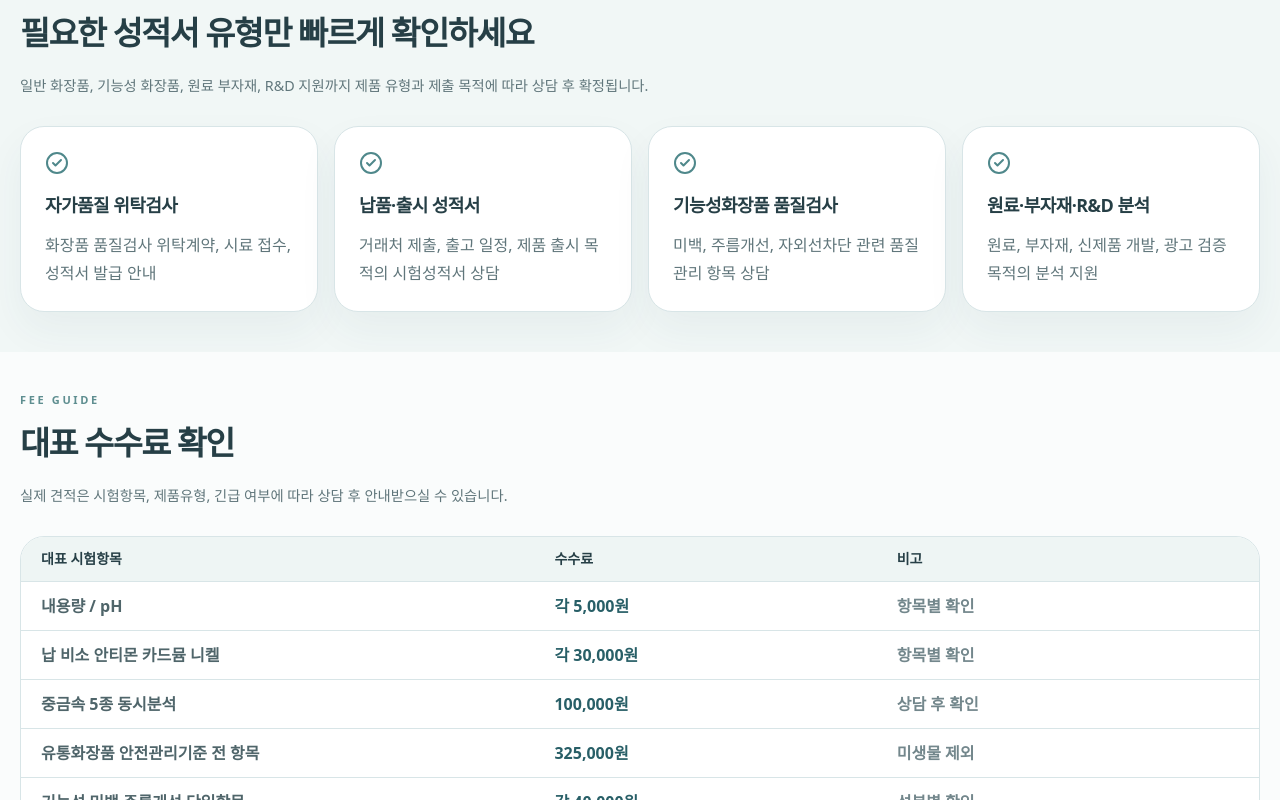
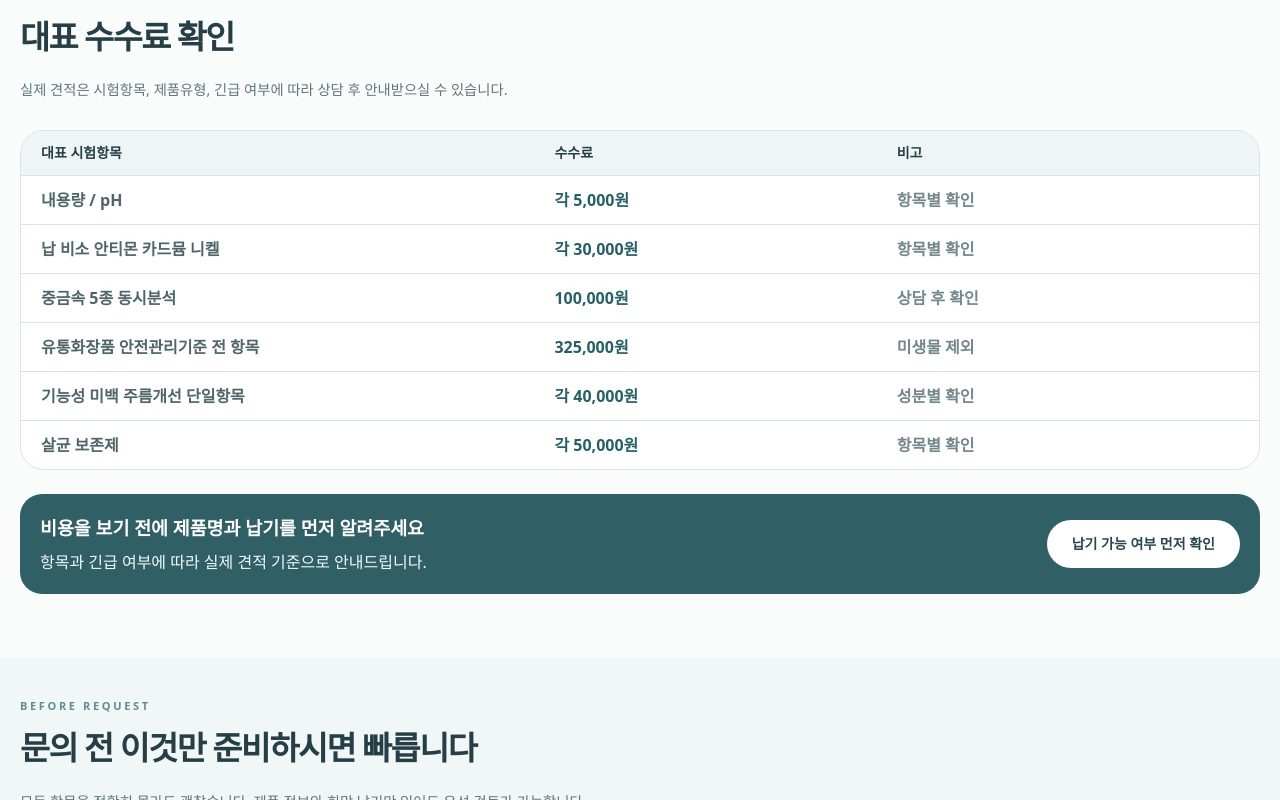
Before and after one commit to YSIET/ysiet-cosmetics-testing, a React (Vite) app: page / in a window 1280 px wide. Shown: the part 1700-2500 px from the top of the page. Built offline with nearby package versions, Linux system fonts and the light colour scheme.

Commit message:
Update App.jsx

```diff
--- a/src/App.jsx
+++ b/src/App.jsx
@@ -24,7 +24,6 @@ const KOLAS_LOGO = "/kolas-symbol.jpg";
 const MFDS_LOGO = "/mfds-symbol.jpg";
 
 const SECTION = "py-12 lg:py-14";
-const SECTION_TIGHT = "py-8 lg:py-10";
 
 function cx(...classes) {
   return classes.filter(Boolean).join(" ");
@@ -241,25 +240,6 @@ const strongReasons = [
   },
 ];
 
-const serviceGroups = [
-  {
-    title: "자가품질 위탁검사",
-    desc: "화장품 품질검사 위탁계약, 시료 접수, 성적서 발급 안내",
-  },
-  {
-    title: "납품·출시 성적서",
-    desc: "거래처 제출, 출고 일정, 제품 출시 목적의 시험성적서 상담",
-  },
-  {
-    title: "기능성화장품 품질검사",
-    desc: "미백, 주름개선, 자외선차단 관련 품질관리 항목 상담",
-  },
-  {
-    title: "원료·부자재·R&D 분석",
-    desc: "원료, 부자재, 신제품 개발, 광고 검증 목적의 분석 지원",
-  },
-];
-
 const feeRows = [
   ["내용량 / pH", "각 5,000원", "항목별 확인"],
   ["납 비소 안티몬 카드뮴 니켈", "각 30,000원", "항목별 확인"],
@@ -366,11 +346,11 @@ function Header({ showKakao = false }) {
           <a href="/#strength" className="hover:text-[#285F67]">
             신뢰근거
           </a>
-          <a href="/#services" className="hover:text-[#285F67]">
-            검사항목
-          </a>
           <a href="/#fees" className="hover:text-[#285F67]">
             수수료
+          </a>
+          <a href="/#documents" className="hover:text-[#285F67]">
+            준비서류
           </a>
           <a href="/#contact" className="hover:text-[#285F67]">
             문의
@@ -683,32 +663,7 @@ function HomePage() {
         </div>
       </section>
 
-      <section id="services" className="overflow-hidden bg-[#F1F7F6] py-8 lg:py-10">
-        <div className="mx-auto max-w-7xl px-5">
-          <SectionTitle
-            eyebrow="Testing Scope"
-            titleText="필요한 성적서 유형만 빠르게 확인하세요"
-            description="일반 화장품, 기능성 화장품, 원료 부자재, R&D 지원까지 제품 유형과 제출 목적에 따라 상담 후 확정됩니다."
-            compact
-          />
-
-          <div className="grid gap-4 md:grid-cols-2 lg:grid-cols-4">
-            {serviceGroups.map((item) => (
-              <Card key={item.title} className="h-full">
-                <div className="p-6">
-                  <CheckCircle2 className="mb-4 h-6 w-6 text-[#4F888B]" />
-                  <h3 className="whitespace-nowrap text-lg font-black tracking-[-0.03em] text-[#263F46]">
-                    {item.title}
-                  </h3>
-                  <p className="mt-3 leading-7 text-[#60767B]">{item.desc}</p>
-                </div>
-              </Card>
-            ))}
-          </div>
-        </div>
-      </section>
-
-      <section id="fees" className="overflow-hidden bg-[#FAFCFC] py-8 lg:py-10">
+      <section id="fees" className="overflow-hidden bg-[#FAFCFC] pt-10 pb-14 lg:pt-11 lg:pb-16">
         <div className="mx-auto max-w-7xl px-5">
           <SectionTitle
             eyebrow="Fee Guide"
@@ -735,7 +690,7 @@ function HomePage() {
             ))}
           </div>
 
-          <div className="mt-5 rounded-[22px] bg-[#315F66] p-5 text-white md:flex md:items-center md:justify-between">
+          <div className="mt-6 rounded-[22px] bg-[#315F66] p-5 text-white md:flex md:items-center md:justify-between">
             <div>
               <p className="text-[clamp(1rem,2.2vw,1.15rem)] font-black">
                 비용을 보기 전에 제품명과 납기를 먼저 알려주세요
@@ -751,7 +706,7 @@ function HomePage() {
         </div>
       </section>
 
-      <section id="documents" className="overflow-hidden bg-[#F1F7F6] py-7 lg:py-8">
+      <section id="documents" className="overflow-hidden bg-[#F1F7F6] py-9 lg:py-10">
         <div className="mx-auto max-w-7xl px-5">
           <SectionTitle
             eyebrow="Before Request"
@@ -774,7 +729,7 @@ function HomePage() {
         </div>
       </section>
 
-      <section id="process" className="overflow-hidden bg-[#FAFCFC] py-8 lg:py-9">
+      <section id="process" className="overflow-hidden bg-[#FAFCFC] pt-10 pb-14 lg:pt-11 lg:pb-16">
         <div className="mx-auto max-w-7xl px-5">
           <SectionTitle eyebrow="Process" titleText="성적서 발급 4단계" compact />
 
@@ -802,7 +757,7 @@ function HomePage() {
         </div>
       </section>
 
-      <section id="contact" className="overflow-hidden bg-[#FAFCFC] py-10 lg:py-12">
+      <section id="contact" className="overflow-hidden bg-[#FAFCFC] pt-8 pb-14 lg:pt-10 lg:pb-16">
         <div className="mx-auto max-w-7xl px-5">
           <div className="overflow-hidden rounded-[34px] bg-[#263F46] text-white shadow-[0_34px_90px_rgba(38,63,70,0.20)]">
             <div className="grid gap-0 lg:grid-cols-[1.08fr_0.92fr]">
```
